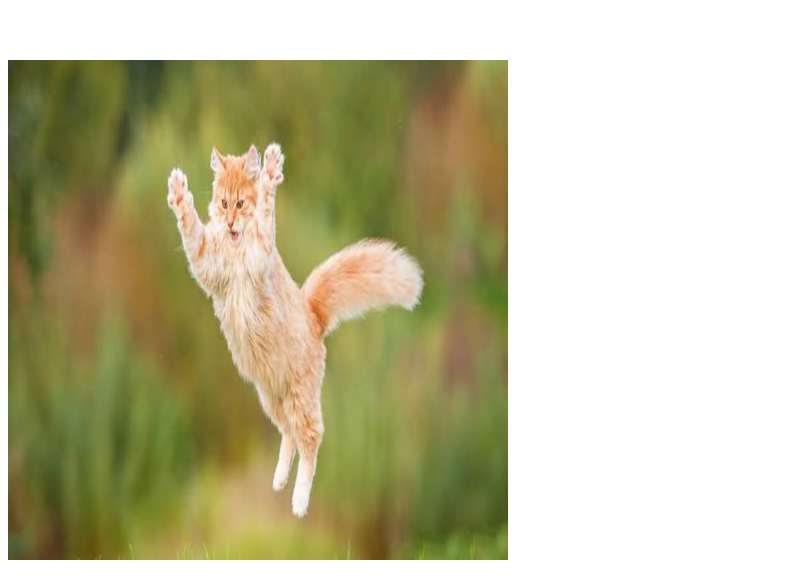
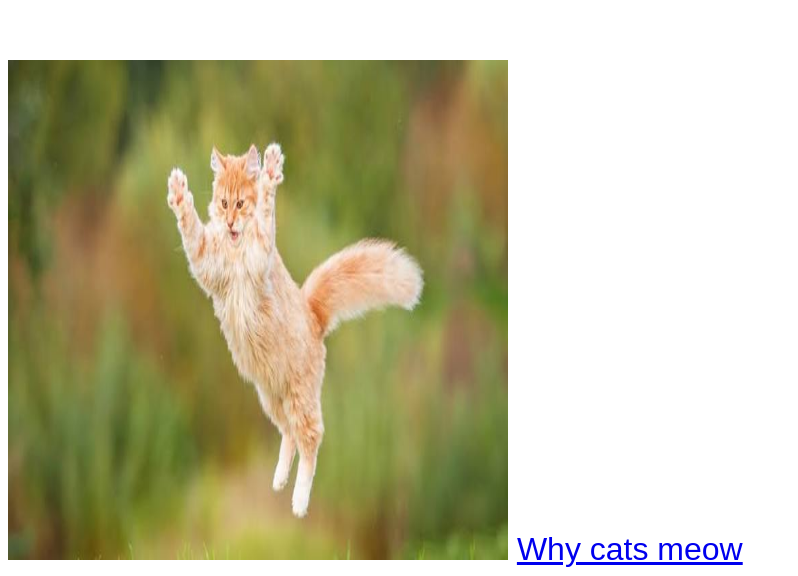
Before and after one commit to keestudios/meow, a plain HTML site: page index.html in a window 1280 px wide. Shown: the part 318-894 px from the top of the page, without its empty margins (0-798 px from the left). Drawn offline with Linux system fonts and the light colour scheme.

Commit message:
Update index.html

```diff
--- a/index.html
+++ b/index.html
@@ -23,5 +23,6 @@
     <br>
     <br>
     <img src="https://keestudios.github.io/meow/images/cat.jpg" width="500" height="500">
+    <a href=https://www.aspca.org/pet-care/cat-care/common-cat-behavior-issues/meowing-and-yowling/>Why cats meow</a>
   </body>
 </html>
```
